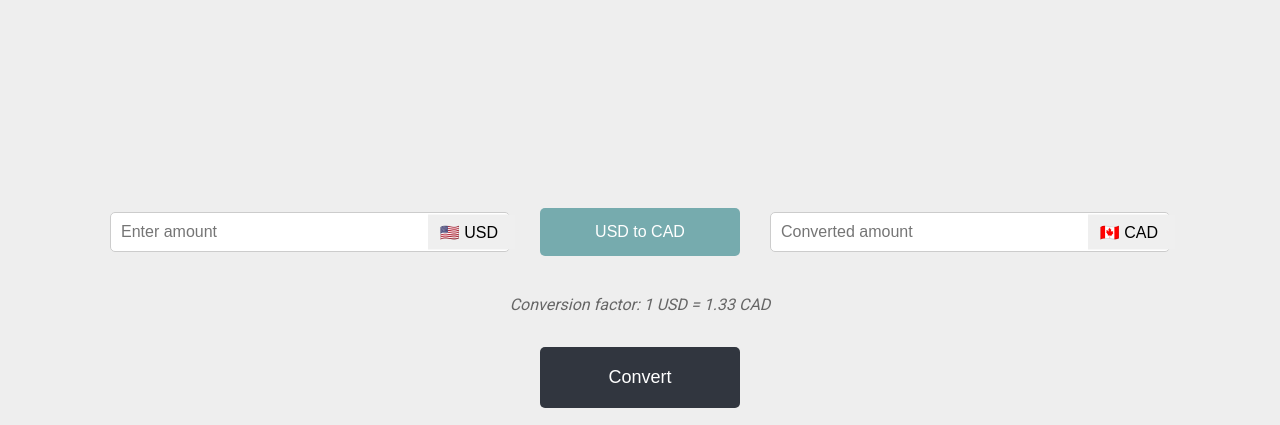
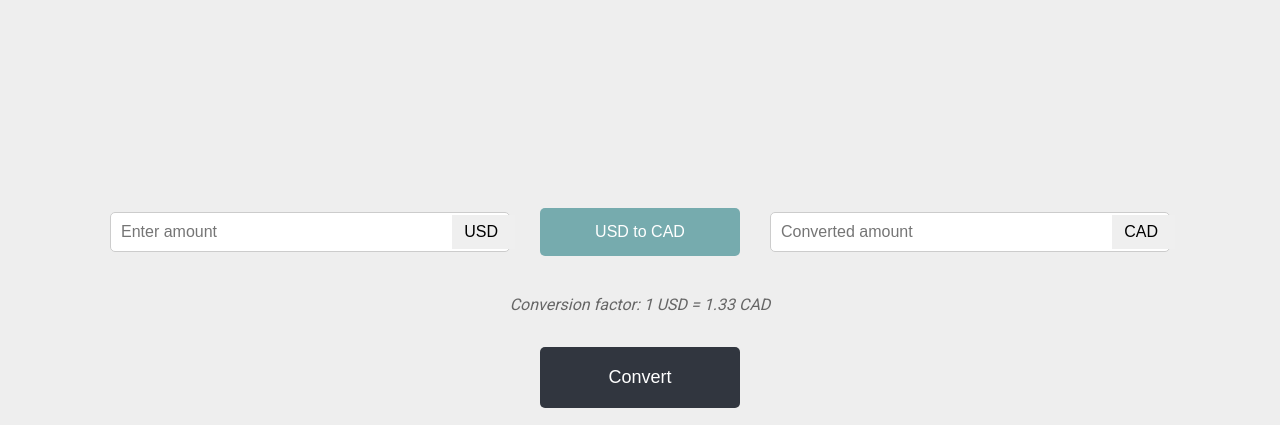
Before and after one commit to dhimandipanshi/conversion-app, a plain HTML site: page index.html in a window 1280 px wide. Both pictures are taken after a click on the button "CAD to USD". Shown: the part 65-490 px from the top of the page. Drawn offline with Linux system fonts and the light colour scheme.

Commit message:
removed flags

```diff
--- a/index.html
+++ b/index.html
@@ -16,12 +16,12 @@
     <div id="converter-container">
         <div class="input-with-flag">
             <input type="number" id="inputAmount" placeholder="Enter amount">
-            <button class="currency-flag" id="currencyFlagInputValue">🇨🇦 CAD</button>
+            <button class="currency-flag" id="currencyFlagInputValue">CAD</button>
         </div>
         <button id="toggleButton" class="toggle-button">CAD to USD</button>
         <div class="input-with-flag">
             <input type="text" id="outputAmount" placeholder="Converted amount">
-            <button class="currency-flag" id="currencyFlagOutputValue">🇺🇸 USD</button>
+            <button class="currency-flag" id="currencyFlagOutputValue">USD</button>
         </div>
 
     </div>
--- a/script.js
+++ b/script.js
@@ -26,14 +26,21 @@ function updateConversionFactor() {
 updateConversionFactor();
 
 // Function to update placeholder text based on conversion mode
+function updateFlag() {
+    if (isCadToUsd) {
+        currencyFlagInputValue.innerText = "CAD";
+        currencyFlagOutputValue.innerText = "USD";
+    } else {
+        currencyFlagInputValue.innerText = "USD";
+        currencyFlagOutputValue.innerText = "CAD";
+    }
+}
+
+// Initially update placeholders
+updateFlag();
+
 function updatePlaceholders() {
-    if (isCadToUsd) {
-        currencyFlagInputValue.innerText = "🇨🇦 CAD";
-        currencyFlagOutputValue.innerText = "🇺🇸 USD";
-    } else {
-        currencyFlagInputValue.innerText = "🇺🇸 USD";
-        currencyFlagOutputValue.innerText = "🇨🇦 CAD";
-    }
+
 }
 
 // Initially update placeholders
@@ -57,8 +64,10 @@ toggleButton.addEventListener("click", function() {
     } else {
         toggleButton.innerText = "USD to CAD";
     }
-    updatePlaceholders(); // Update placeholders after toggling
+    updateFlag(); // Update placeholders after toggling
     updateConversionFactor(); // Update conversion factor text
+    resultContainer.innerText = "";
+    updatePlaceholders();
 });
 
 // Function to handle convert button click
```
